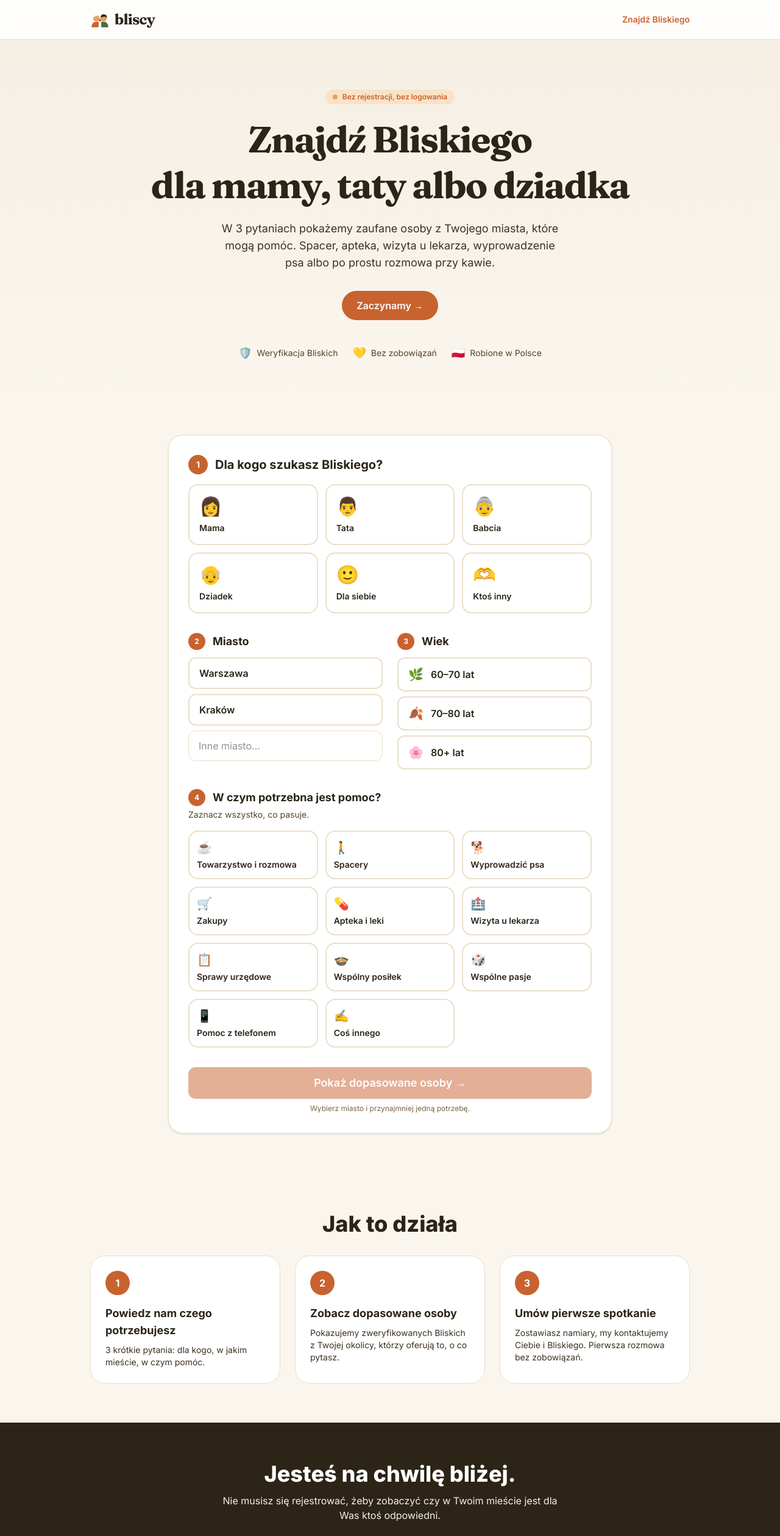
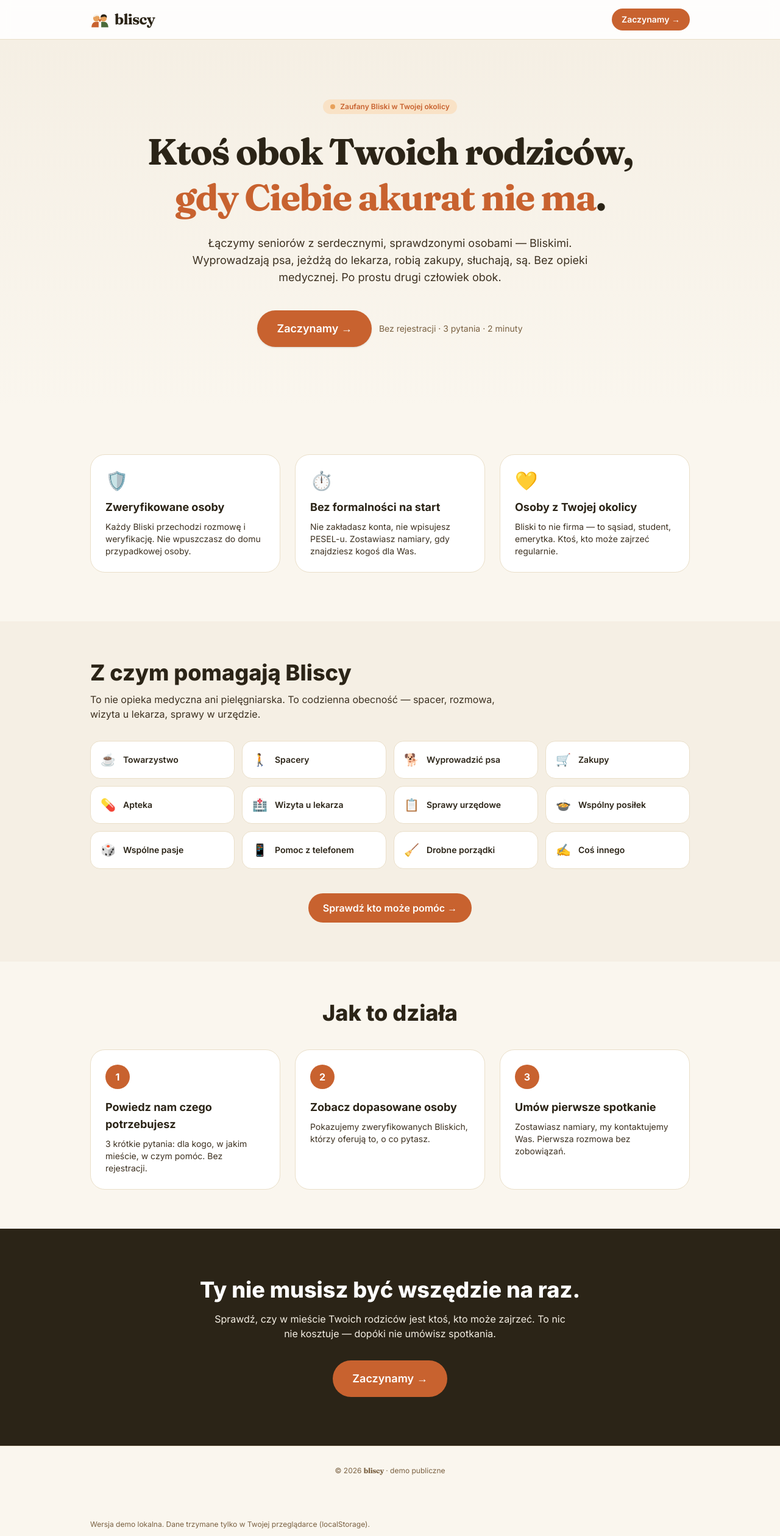
Before and after one commit to laskoAI/bliscy-app, a Next.js app: page /znajdz in a window 1280 px wide. Shown: the top 2519 px of the page at 61% size. Built offline with nearby package versions, Linux system fonts and the light colour scheme.

Commit message:
Landing /znajdz: value proposition first, wizard only after CTA click

```diff
--- a/src/app/znajdz/page.tsx
+++ b/src/app/znajdz/page.tsx
@@ -41,14 +41,15 @@ const CITIES = ["Warszawa", "Kraków"];
 type Match = { helper: Helper; user: User; matches: number };
 
 export default function ZnajdzLanding() {
+  // Czy kreator jest już otwarty (po kliknięciu "Zaczynamy")
+  const [wizardOpen, setWizardOpen] = useState(false);
+
   // Wybory kreatora
   const [relation, setRelation] = useState<string>("");
   const [city, setCity] = useState<string>("");
   const [ageRange, setAgeRange] = useState<string>("");
   const [needs, setNeeds] = useState<string[]>([]);
   const [otherNeed, setOtherNeed] = useState<string>("");
-
-  // Sygnalizacja "wypełnij wszystko" żeby zjechać do wyników
   const [showResults, setShowResults] = useState(false);
 
   // Kontakt na końcu
@@ -57,11 +58,16 @@ export default function ZnajdzLanding() {
   const [contact, setContact] = useState({ name: "", email: "", phone: "" });
   const [contactSent, setContactSent] = useState(false);
 
-  // Zbierz helperów raz z seedowanego store (bez subskrybowania — landing publiczny)
   const [db, setDb] = useState(() => (typeof window !== "undefined" ? loadDB() : null));
+  useEffect(() => { if (!db) setDb(loadDB()); }, [db]);
+
+  // Kliknięcie "Zaczynamy" w globalnej nawigacji
   useEffect(() => {
-    if (!db) setDb(loadDB());
-  }, [db]);
+    const h = () => startWizard();
+    window.addEventListener("znajdz-start", h);
+    return () => window.removeEventListener("znajdz-start", h);
+    // eslint-disable-next-line react-hooks/exhaustive-deps
+  }, []);
 
   const matches: Match[] = useMemo(() => {
     if (!db) return [];
@@ -83,6 +89,13 @@ export default function ZnajdzLanding() {
     setNeeds((prev) => (prev.includes(k) ? prev.filter((x) => x !== k) : [...prev, k]));
   }
 
+  function startWizard() {
+    setWizardOpen(true);
+    setTimeout(() => {
+      document.getElementById("kreator")?.scrollIntoView({ behavior: "smooth", block: "start" });
+    }, 50);
+  }
+
   function scrollToResults() {
     setShowResults(true);
     setTimeout(() => {
@@ -98,7 +111,6 @@ export default function ZnajdzLanding() {
 
   function sendContact(e: React.FormEvent) {
     e.preventDefault();
-    // W tej wersji tylko demo — normalnie wysłalibyśmy do Supabase lub e-mailem.
     console.log("Zgłoszenie zapotrzebowania:", {
       helperId: contactHelperId,
       relation, city, ageRange, needs, otherNeed,
@@ -109,40 +121,128 @@ export default function ZnajdzLanding() {
 
   return (
     <main>
-      {/* HERO */}
+      {/* HERO — czysta propozycja wartości */}
       <section className="relative overflow-hidden">
         <div className="absolute inset-0 bg-gradient-to-b from-brand-100 to-brand-50" />
-        <div className="relative max-w-4xl mx-auto px-5 pt-14 pb-10 md:pt-20 md:pb-14 text-center">
+        <div className="relative max-w-5xl mx-auto px-5 pt-16 pb-16 md:pt-24 md:pb-24 text-center">
           <span className="inline-flex items-center gap-2 rounded-full bg-warm-100 text-warm-500 text-xs font-semibold px-3 py-1">
-            <span className="w-2 h-2 rounded-full bg-warm-400" /> Bez rejestracji, bez logowania
+            <span className="w-2 h-2 rounded-full bg-warm-400" /> Zaufany Bliski w Twojej okolicy
           </span>
-          <h1 className="wordmark mt-5 text-4xl sm:text-5xl md:text-6xl text-brand-800 leading-tight">
-            Znajdź Bliskiego <br className="hidden sm:inline" /> dla mamy, taty albo dziadka
+
+          <h1 className="wordmark mt-6 text-4xl sm:text-5xl md:text-6xl text-brand-800 leading-tight">
+            Ktoś obok Twoich rodziców, <br className="hidden md:inline" />
+            <span className="text-warm-500">gdy Ciebie akurat nie ma</span>.
           </h1>
-          <p className="mt-5 text-base sm:text-lg text-brand-700 max-w-xl mx-auto">
-            W 3 pytaniach pokażemy zaufane osoby z Twojego miasta, które mogą pomóc.
-            Spacer, apteka, wizyta u lekarza, wyprowadzenie psa albo po prostu rozmowa przy kawie.
+
+          <p className="mt-6 text-base sm:text-lg text-brand-700 max-w-2xl mx-auto">
+            Łączymy seniorów z serdecznymi, sprawdzonymi osobami — Bliskimi.
+            Wyprowadzają psa, jeżdżą do lekarza, robią zakupy, słuchają, są.
+            Bez opieki medycznej. Po prostu drugi człowiek obok.
           </p>
-          <a
-            href="#kreator"
-            className="mt-8 inline-flex items-center rounded-full bg-warm-500 hover:bg-warm-600 text-white font-semibold px-6 py-3"
+
+          <div className="mt-10 flex flex-col sm:flex-row items-center justify-center gap-3">
+            <button
+              onClick={startWizard}
+              className="w-full sm:w-auto rounded-full bg-warm-500 hover:bg-warm-600 text-white font-semibold px-8 py-4 text-lg shadow-sm"
             >
               Zaczynamy →
-          </a>
-
-          <div className="mt-10 flex flex-wrap items-center justify-center gap-x-6 gap-y-3 text-sm text-brand-600">
-            <div className="flex items-center gap-2"><span className="text-lg">🛡️</span> Weryfikacja Bliskich</div>
-            <div className="flex items-center gap-2"><span className="text-lg">💛</span> Bez zobowiązań</div>
-            <div className="flex items-center gap-2"><span className="text-lg">🇵🇱</span> Robione w Polsce</div>
+            </button>
+            <span className="text-sm text-brand-500">Bez rejestracji · 3 pytania · 2 minuty</span>
           </div>
         </div>
       </section>
 
-      {/* KREATOR */}
-      <section id="kreator" className="py-12 sm:py-16">
+      {/* PROPOZYCJA WARTOŚCI — 3 filary */}
+      <section className="py-12 sm:py-16 md:py-20">
+        <div className="max-w-5xl mx-auto px-5">
+          <div className="grid md:grid-cols-3 gap-6">
+            <ValueCard
+              emoji="🛡️"
+              title="Zweryfikowane osoby"
+              desc="Każdy Bliski przechodzi rozmowę i weryfikację. Nie wpuszczasz do domu przypadkowej osoby."
+            />
+            <ValueCard
+              emoji="⏱️"
+              title="Bez formalności na start"
+              desc="Nie zakładasz konta, nie wpisujesz PESEL-u. Zostawiasz namiary, gdy znajdziesz kogoś dla Was."
+            />
+            <ValueCard
+              emoji="💛"
+              title="Osoby z Twojej okolicy"
+              desc="Bliski to nie firma — to sąsiad, student, emerytka. Ktoś, kto może zajrzeć regularnie."
+            />
+          </div>
+        </div>
+      </section>
+
+      {/* CO ROBIĄ BLISCY */}
+      <section className="py-12 sm:py-16 bg-brand-100">
+        <div className="max-w-5xl mx-auto px-5">
+          <div className="max-w-2xl">
+            <h2 className="text-2xl sm:text-3xl md:text-4xl font-extrabold">Z czym pomagają Bliscy</h2>
+            <p className="mt-3 text-brand-700">
+              To nie opieka medyczna ani pielęgniarska. To codzienna obecność — spacer,
+              rozmowa, wizyta u lekarza, sprawy w urzędzie.
+            </p>
+          </div>
+          <div className="mt-8 grid grid-cols-2 sm:grid-cols-3 lg:grid-cols-4 gap-3">
+            {[
+              ["☕", "Towarzystwo"],
+              ["🚶", "Spacery"],
+              ["🐕", "Wyprowadzić psa"],
+              ["🛒", "Zakupy"],
+              ["💊", "Apteka"],
+              ["🏥", "Wizyta u lekarza"],
+              ["📋", "Sprawy urzędowe"],
+              ["🍲", "Wspólny posiłek"],
+              ["🎲", "Wspólne pasje"],
+              ["📱", "Pomoc z telefonem"],
+              ["🧹", "Drobne porządki"],
+              ["✍️", "Coś innego"],
+            ].map(([e, t]) => (
+              <div key={t} className="rounded-2xl bg-white border border-brand-200 p-4 flex items-center gap-3">
+                <span className="text-xl">{e}</span>
+                <span className="font-semibold text-sm">{t}</span>
+              </div>
+            ))}
+          </div>
+
+          <div className="mt-10 text-center">
+            <button
+              onClick={startWizard}
+              className="rounded-full bg-warm-500 hover:bg-warm-600 text-white font-semibold px-6 py-3"
+            >
+              Sprawdź kto może pomóc →
+            </button>
+          </div>
+        </div>
+      </section>
+
+      {/* JAK TO DZIAŁA */}
+      <section className="py-12 sm:py-16">
+        <div className="max-w-5xl mx-auto px-5">
+          <h2 className="text-2xl sm:text-3xl md:text-4xl font-extrabold text-center">Jak to działa</h2>
+          <div className="mt-10 grid md:grid-cols-3 gap-6">
+            <StepCard n={1} title="Powiedz nam czego potrzebujesz" desc="3 krótkie pytania: dla kogo, w jakim mieście, w czym pomóc. Bez rejestracji." />
+            <StepCard n={2} title="Zobacz dopasowane osoby" desc="Pokazujemy zweryfikowanych Bliskich, którzy oferują to, o co pytasz." />
+            <StepCard n={3} title="Umów pierwsze spotkanie" desc="Zostawiasz namiary, my kontaktujemy Was. Pierwsza rozmowa bez zobowiązań." />
+          </div>
+        </div>
+      </section>
+
+      {/* KREATOR — pokazuje się dopiero po kliknięciu "Zaczynamy" */}
+      {wizardOpen && (
+        <section id="kreator" className="py-12 sm:py-16 bg-brand-100">
           <div className="max-w-3xl mx-auto px-5">
-          {/* Krok 1 — dla kogo */}
-          <div className="rounded-3xl bg-white border border-brand-200 p-6 md:p-8 shadow-sm">
+            <div className="text-center">
+              <span className="inline-flex items-center rounded-full bg-warm-100 text-warm-500 text-xs font-semibold px-3 py-1">
+                3 krótkie pytania
+              </span>
+              <h2 className="wordmark mt-3 text-3xl sm:text-4xl text-brand-800">Znajdźmy odpowiednią osobę</h2>
+            </div>
+
+            <div className="mt-8 rounded-3xl bg-white border border-brand-200 p-6 md:p-8 shadow-sm">
+              {/* Krok 1 */}
               <StepHeader n={1} title="Dla kogo szukasz Bliskiego?" />
               <div className="mt-4 grid grid-cols-2 sm:grid-cols-3 gap-3">
                 {RELATIONS.map((r) => (
@@ -157,7 +257,7 @@ export default function ZnajdzLanding() {
                 ))}
               </div>
 
-            {/* Krok 2 — miasto + wiek */}
+              {/* Krok 2 */}
               <div className="mt-8 grid sm:grid-cols-2 gap-6">
                 <div>
                   <StepHeader n={2} title="Miasto" small />
@@ -198,7 +298,7 @@ export default function ZnajdzLanding() {
                 </div>
               </div>
 
-            {/* Krok 3 — potrzeby */}
+              {/* Krok 3 */}
               <div className="mt-8">
                 <StepHeader n={4} title="W czym potrzebna jest pomoc?" small />
                 <p className="mt-1 text-sm text-brand-600">Zaznacz wszystko, co pasuje.</p>
@@ -249,13 +349,14 @@ export default function ZnajdzLanding() {
             </div>
           </div>
         </section>
+      )}
 
       {/* WYNIKI */}
-      {showResults && canSeeResults && (
-        <section id="wyniki" className="py-12 sm:py-16 bg-brand-100">
+      {wizardOpen && showResults && canSeeResults && (
+        <section id="wyniki" className="py-12 sm:py-16">
           <div className="max-w-4xl mx-auto px-5">
             <div className="text-center">
-              <span className="inline-flex items-center rounded-full bg-warm-100 text-warm-500 text-xs font-semibold px-3 py-1">
+              <span className="inline-flex items-center rounded-full bg-emerald-100 text-emerald-700 text-xs font-semibold px-3 py-1">
                 Twoje dopasowania
               </span>
               <h2 className="wordmark mt-3 text-3xl sm:text-4xl text-brand-800">
@@ -331,8 +432,8 @@ export default function ZnajdzLanding() {
               </div>
             )}
 
-            <div className="mt-10 rounded-2xl bg-white border border-brand-200 p-5 text-sm text-brand-700 text-center">
-              Chcesz zobaczyć więcej opcji albo zarządzać wizytami z jednego panelu?{" "}
+            <div className="mt-10 rounded-2xl bg-brand-100 border border-brand-200 p-5 text-sm text-brand-700 text-center">
+              Chcesz zarządzać wizytami z jednego panelu?{" "}
               <Link href="/" className="text-warm-500 underline font-semibold">
                 Załóż konto
               </Link>
@@ -341,33 +442,24 @@ export default function ZnajdzLanding() {
         </section>
       )}
 
-      {/* JAK TO DZIAŁA */}
-      <section className="py-12 sm:py-16">
-        <div className="max-w-5xl mx-auto px-5">
-          <h2 className="text-2xl sm:text-3xl md:text-4xl font-extrabold text-center">Jak to działa</h2>
-          <div className="mt-8 grid md:grid-cols-3 gap-6">
-            <StepCard n={1} title="Powiedz nam czego potrzebujesz" desc="3 krótkie pytania: dla kogo, w jakim mieście, w czym pomóc." />
-            <StepCard n={2} title="Zobacz dopasowane osoby" desc="Pokazujemy zweryfikowanych Bliskich z Twojej okolicy, którzy oferują to, o co pytasz." />
-            <StepCard n={3} title="Umów pierwsze spotkanie" desc="Zostawiasz namiary, my kontaktujemy Ciebie i Bliskiego. Pierwsza rozmowa bez zobowiązań." />
-          </div>
+      {/* CTA końcowe (tylko gdy kreator jeszcze nie otwarty) */}
+      {!wizardOpen && (
+        <section className="py-14 sm:py-20 bg-brand-800 text-white">
+          <div className="max-w-3xl mx-auto px-5 text-center">
+            <h2 className="text-2xl sm:text-3xl md:text-4xl font-extrabold">Ty nie musisz być wszędzie na raz.</h2>
+            <p className="mt-4 text-brand-100 max-w-xl mx-auto">
+              Sprawdź, czy w mieście Twoich rodziców jest ktoś, kto może zajrzeć.
+              To nic nie kosztuje — dopóki nie umówisz spotkania.
+            </p>
+            <button
+              onClick={startWizard}
+              className="mt-8 inline-flex items-center rounded-full bg-warm-500 hover:bg-warm-600 text-white font-semibold px-8 py-4 text-lg"
+            >
+              Zaczynamy →
+            </button>
           </div>
         </section>
-
-      {/* CTA */}
-      <section className="py-12 sm:py-16 bg-brand-800 text-white">
-        <div className="max-w-3xl mx-auto px-5 text-center">
-          <h2 className="text-2xl sm:text-3xl md:text-4xl font-extrabold">Jesteś na chwilę bliżej.</h2>
-          <p className="mt-3 text-brand-100 max-w-xl mx-auto">
-            Nie musisz się rejestrować, żeby zobaczyć czy w Twoim mieście jest dla Was ktoś odpowiedni.
-          </p>
-          <a
-            href="#kreator"
-            className="mt-6 inline-flex items-center rounded-full bg-warm-500 hover:bg-warm-600 text-white font-semibold px-6 py-3"
-          >
-            Zacznij od pytań
-          </a>
-        </div>
-      </section>
+      )}
 
       <footer className="py-8 border-t border-brand-200 text-center text-xs text-brand-500">
         © {new Date().getFullYear()} <span className="wordmark">bliscy</span> · demo publiczne
@@ -445,6 +537,16 @@ export default function ZnajdzLanding() {
 // ------------------------------
 // Presentational helpers
 // ------------------------------
+function ValueCard({ emoji, title, desc }: { emoji: string; title: string; desc: string }) {
+  return (
+    <div className="rounded-3xl border border-brand-200 bg-white p-6">
+      <div className="text-3xl">{emoji}</div>
+      <h3 className="mt-3 font-bold text-lg text-brand-800">{title}</h3>
+      <p className="mt-2 text-sm text-brand-700">{desc}</p>
+    </div>
+  );
+}
+
 function StepHeader({ n, title, small }: { n: number; title: string; small?: boolean }) {
   return (
     <div className="flex items-center gap-3">
--- a/src/components/Nav.tsx
+++ b/src/components/Nav.tsx
@@ -41,9 +41,9 @@ export default function Nav() {
         </Link>
         <div className="flex items-center gap-4">
           {isPublic ? (
-            <Link href="/znajdz#szukaj" className="text-sm text-warm-500 hover:text-warm-600 font-semibold">
-              Znajdź Bliskiego
-            </Link>
+            <a href="#" onClick={(e) => { e.preventDefault(); window.dispatchEvent(new Event("znajdz-start")); }} className="rounded-full bg-warm-500 hover:bg-warm-600 text-white text-sm font-semibold px-4 py-2">
+              Zaczynamy →
+            </a>
           ) : me ? (
             <>
               <span className="text-sm text-brand-600 hidden sm:inline">
```
Also changed, not shown: 1 other file (tests, documents, lock files or other folders). Lines whose indentation alone changed are shown as unchanged.
